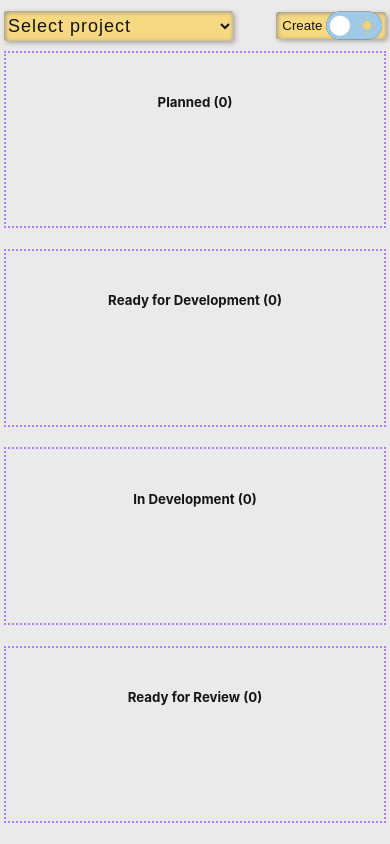
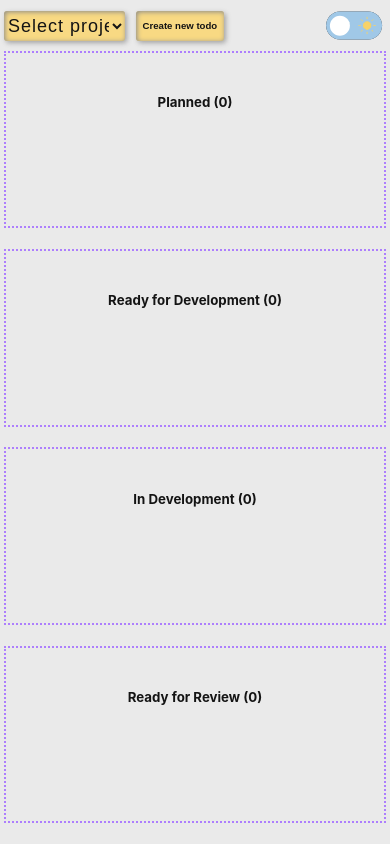
Before and after one commit to Response201/Productivity-App, a React (Create React App) app: page / in a window 390 px wide. Built offline with nearby package versions, Linux system fonts and the light colour scheme.

Commit message:
fix input > textarea + maxlength , small responsive fixes

```diff
--- a/src/App.css
+++ b/src/App.css
@@ -1,6 +1,3 @@
-
-
-
 .App {
   height: 100vh;
   width: 100vw;
@@ -36,51 +33,51 @@
 /* todo display list and select project */
 
 .todoList___container {
-
   height: 97%;
   width: 100%;
   padding: 1% 1vw 2% 1vw;
-
 }
 
 .todoList___select_project_input {
   display: flex;
-  width: 100%;
-  max-width: 400px;
+  width: 40%;
+  min-width: 220px;
+  max-width: 280px;
   align-items: center;
   justify-content: space-between;
-
 }
 
-
-.todoList___select_project_input
-select,
+.todoList___select_project_input select,
 select::placeholder {
   background-color: var(--yellow);
   color: var(--text);
-  box-shadow: inset 1px 1px 5px rgb(138, 138, 138), 2px 2px 5px rgb(164, 164, 164);
+  box-shadow: inset 1px 1px 5px rgb(138, 138, 138),
+    2px 2px 5px rgb(164, 164, 164);
   border-radius: 3px;
   border-bottom: none;
+  width: 55%;
+  max-width: 150px;
 }
 
-
-
-.todoList___select_project_input button{
+.todoList___select_project_input button {
   background-color: var(--yellow);
+  font-size: 60%;
+  font-weight: 700;
   color: var(--text);
- box-shadow: inset 1px 1px 5px rgb(138, 138, 138), 2px 2px 5px rgb(164, 164, 164);
+  box-shadow: inset 1px 1px 5px rgb(138, 138, 138),
+    2px 2px 5px rgb(164, 164, 164);
   border: none;
   border-radius: 3px;
- height: 27px;
+  height: 30px;
+  width: 40%;
+  max-width: 90px;
   transition: 0.2s ease-in;
 }
-.todoList___select_project_input button:hover{
+.todoList___select_project_input button:hover {
   background-color: var(--yellow);
-  box-shadow: inset 1px 1px 5px rgb(138, 138, 138), 2px 2px 5px rgb(164, 164, 164);
+  box-shadow: inset 1px 1px 5px rgb(138, 138, 138),
+    2px 2px 5px rgb(164, 164, 164);
 }
-
-
-
 
 .todoList___content_grid {
   display: grid;
@@ -98,9 +95,6 @@ border-bottom: none;
   border: 2px dotted var(--purple);
   padding: 5% 2%;
   color: var(--text);
-
-
-
 }
 .todoList___category_section h1 {
   text-align: center;
--- a/src/components/Form/PageOne.js
+++ b/src/components/Form/PageOne.js
@@ -1,23 +1,26 @@
-import React from 'react'
+import React from "react";
+import './form.css'
 
-export const PageOne = ({title, setTitle,descripton, setDescripton}) => {
+export const PageOne = ({ title, setTitle, descripton, setDescripton }) => {
   return (
     <>
-
       <input
         type="text"
         value={title}
         onChange={(e) => setTitle(e.target.value)}
-      placeholder='Title'
+        placeholder="Title"
+        maxLength={15}
       />
 
-
-    <input
+      <textarea
         type="text"
         value={descripton}
         onChange={(e) => setDescripton(e.target.value)}
-      placeholder='Descripton'
+        placeholder="Descripton"
+        maxLength={120}
+
       />
+
     </>
-  )
-}
+  );
+};
--- a/src/components/Form/PageTwo.js
+++ b/src/components/Form/PageTwo.js
@@ -34,6 +34,7 @@ export const PageTwo = ({newProject, setNewProject, setProject, project}) => {
                 value={project}
                 onChange={(e) => setProject(e.target.value)}
                 placeholder=' Project name'
+                maxLength={15}
               />
 
           ) : (
--- a/src/components/Form/form.css
+++ b/src/components/Form/form.css
@@ -6,7 +6,6 @@
   justify-content: space-around;
   align-items: center;
   color: var(--textForm);
-
 }
 
 /* Page 2 - select and checkbox */
@@ -25,16 +24,13 @@
   flex-direction: row;
   height: 15px;
   width: 15px;
-
 }
 
-
-
-input[type=checkbox] {
+input[type="checkbox"] {
   position: relative;
   cursor: pointer;
 }
-input[type=checkbox]:before {
+input[type="checkbox"]:before {
   content: "";
   display: block;
   position: absolute;
@@ -46,7 +42,7 @@ input[type=checkbox]:before {
   border-radius: 3px;
   background-color: rgb(194, 173, 252);
 }
-input[type=checkbox]:checked:after {
+input[type="checkbox"]:checked:after {
   content: "";
   display: block;
   width: 5px;
@@ -61,18 +57,15 @@ input[type=checkbox]:checked:after {
   left: 6px;
 }
 
-
-
-
-
 /* Input */
 input,
 select,
 input::placeholder,
-select::placeholder {
+select::placeholder,
+textarea {
   background-color: rgb(194, 173, 252);
   border: none;
-  border-bottom: solid 2px var(--text);;
+  border-bottom: solid 2px var(--text);
   color: var(--textForm);
   font-size: 18px;
   font-weight: 400;
@@ -98,8 +91,14 @@ input {
   padding: 0;
 }
 
-
-
+textarea {
+  word-wrap: break-word;
+  word-break: break-all;
+  height: 130px;
+  width: 60%;
+  font-size: clamp(15px, 2vw, 17px);
+  resize: none;
+}
 
 /* btn Next */
 .btnTrue {
@@ -107,29 +106,27 @@ input {
   width: 48%;
   padding: 0 1px;
   max-width: 80px;
-  background-color:   rgb(173, 155, 222);
-box-shadow: inset 0px 0px 3px var(--text);;
-border: none;
-border-radius: 2px;
-text-align: center;
+  background-color: rgb(173, 155, 222);
+  box-shadow: inset 0px 0px 3px var(--text);
+  border: none;
+  border-radius: 2px;
+  text-align: center;
 }
-.btnTrue:hover{
+.btnTrue:hover {
   background-color: rgb(194, 173, 252);
-box-shadow: inset 0px 0px 3px var(--text);;
-border: none;
-
+  box-shadow: inset 0px 0px 3px var(--text);
+  border: none;
 }
 
-
-
-.btnFalse, .btnFalse:hover {
+.btnFalse,
+.btnFalse:hover {
   height: 30px;
   width: 48%;
   max-width: 80px;
   padding: 0 1px;
   border-radius: 2px;
   background-color: rgb(139, 124, 179);
-  box-shadow: inset 0px 0px 5px var(--text);;
+  box-shadow: inset 0px 0px 5px var(--text);
   text-align: center;
-border: none;
+  border: none;
 }
--- a/src/components/todoComponent.css
+++ b/src/components/todoComponent.css
@@ -40,10 +40,12 @@
 /* info from item */
 
 .todoComponent___item_container {
-  width: 98%;
+  width: 96%;
   padding-bottom: 35px;
   height: fit-content;
   letter-spacing: 1.5px;
+
+
 }
 
 .todoComponent___item_container h1 {
@@ -55,6 +57,10 @@
   font-size: 15px;
   margin: 25px 0;
   padding: 0 2%;
+  white-space:normal;
+  overflow: hidden;
+  text-overflow: ellipsis;
+
 }
 
 /* section type -dropdown and p  */
```
Lines whose indentation alone changed are shown as unchanged.
